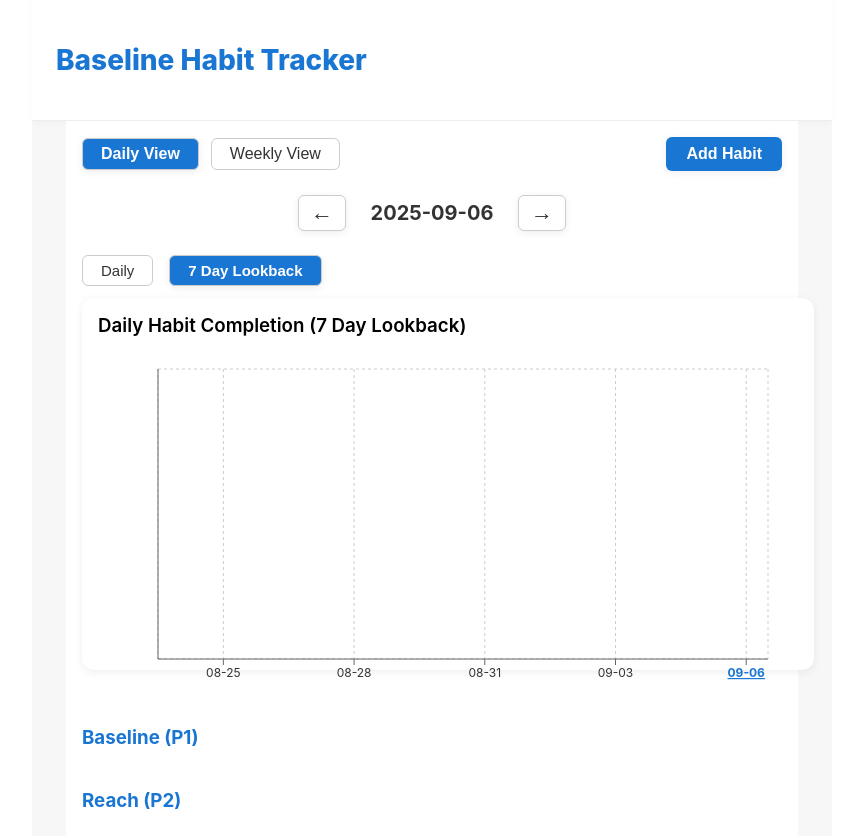
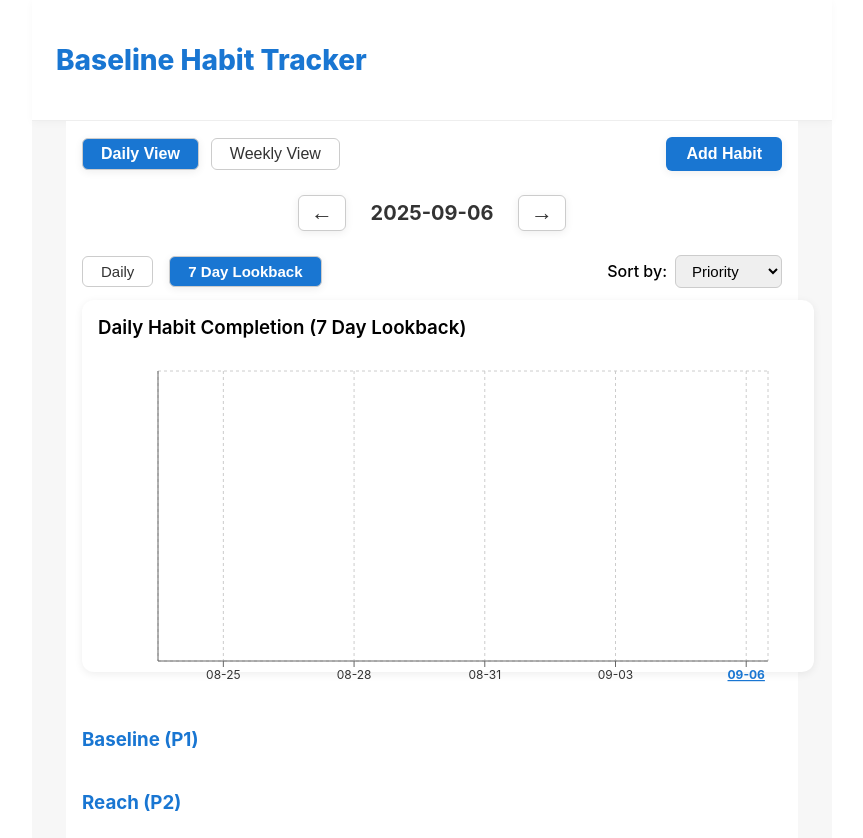
Before and after one commit to jgoodheart13/habit-tracker, a React (Create React App) app: page / in a window 1280 px wide. Shown: the whole page, without its empty margins (208-1071 px from the left). Built offline with nearby package versions, Linux system fonts and the light colour scheme.

Commit message:
Add habit sorting and grouping by tag in DailyView
Introduces a sort mode selector to DailyViewPage, allowing habits to be grouped by priority, category, or time. Refactors HabitForm to use 'label' instead of 'value' for tag objects to support new grouping logic.

```diff
--- a/src/components/HabitForm.js
+++ b/src/components/HabitForm.js
@@ -6,7 +6,7 @@ export default function HabitForm({ onAdd, defaultHabit }) {
   const [tag, setTag] = useState(() =>
     defaultHabit && defaultHabit.tag
       ? defaultHabit.tag
-      : { value: "", type: "category" }
+      : { label: "", type: "category" }
   );
   const isEdit = !!(defaultHabit && defaultHabit.id);
   const [habit, setHabit] = useState(
@@ -32,7 +32,7 @@ export default function HabitForm({ onAdd, defaultHabit }) {
   function handleChange(e) {
     const { name, value } = e.target;
     if (name === "tagValue") {
-      setTag((t) => ({ ...t, value }));
+      setTag((t) => ({ ...t, label: value }));
     } else if (name === "tagType") {
       setTag((t) => ({ ...t, type: value }));
     } else if (name === "type") {
@@ -88,7 +88,7 @@ export default function HabitForm({ onAdd, defaultHabit }) {
           frequency: { daily: true, timesPerWeek: 7 },
         }
       );
-      setTag({ value: "", type: "category" });
+      setTag({ label: "", type: "category" });
     }
   }
 
@@ -156,7 +156,7 @@ export default function HabitForm({ onAdd, defaultHabit }) {
         <div style={{ display: "flex", gap: 8, alignItems: "center" }}>
           <input
             name="tagValue"
-            value={tag.value}
+            value={tag.label}
             onChange={handleChange}
             placeholder="Tag (e.g. Morning, Health)"
             style={{
--- a/src/pages/DailyViewPage.js
+++ b/src/pages/DailyViewPage.js
@@ -16,6 +16,7 @@ import {
 } from "../services/habitService";
 
 export default function DailyViewPage() {
+  const [sortMode, setSortMode] = useState("priority"); // 'priority', 'category', 'time', 'unspecified'
   // Toggle for chart view: 'daily' or 'lookback'
   const [chartView, setChartView] = useState("lookback");
   const [habits, setHabits] = useState([]);
@@ -111,32 +112,74 @@ export default function DailyViewPage() {
 
   // Checklist grouping
   function renderGroupedChecklist() {
+    // Filter out weekly habits for Daily View
+    let filteredHabits = habits.filter((h) => h.frequency && h.frequency.daily);
+    let grouped = [];
+    if (sortMode === "priority") {
+      grouped = [
+        {
+          label: "Baseline (P1)",
+          color: theme.colors.p1,
+          habits: filteredHabits.filter((h) => h.type === "P1"),
+        },
+        {
+          label: "Reach (P2)",
+          color: theme.colors.accent,
+          habits: filteredHabits.filter((h) => h.type === "P2"),
+        },
+      ];
+    } else if (sortMode === "category" || sortMode === "time") {
+      const withTag = filteredHabits.filter(
+        (h) => h.tag && h.tag.type === sortMode && h.tag.label
+      );
+      const tagGroups = {};
+      withTag.forEach((h) => {
+        const tag = h.tag.label;
+        if (!tagGroups[tag]) tagGroups[tag] = [];
+        tagGroups[tag].push(h);
+      });
+      grouped = Object.keys(tagGroups).map((tag) => ({
+        label: tag,
+        color: theme.colors.accent,
+        habits: tagGroups[tag],
+      }));
+      // Unspecified
+      const unspecified = filteredHabits.filter(
+        (h) => !h.tag || !h.tag.label || h.tag.type !== sortMode
+      );
+      if (unspecified.length) {
+        grouped.push({
+          label: "Unspecified",
+          color: theme.colors.incomplete,
+          habits: unspecified,
+        });
+      }
+    } else {
+      // All unspecified
+      grouped = [
+        {
+          label: "Unspecified",
+          color: theme.colors.incomplete,
+          habits: filteredHabits,
+        },
+      ];
+    }
     return (
       <div style={{ display: "flex", flexDirection: "column", gap: 24 }}>
-        <div>
-          <h3 style={{ margin: "8px 0", color: theme.colors.p1 }}>
-            Baseline (P1)
+        {grouped.map((group) => (
+          <div key={group.label}>
+            <h3 style={{ margin: "8px 0", color: group.color }}>
+              {group.label}
             </h3>
             <HabitChecklist
-            habits={baselineHabits}
+              habits={group.habits}
               onComplete={handleComplete}
               onDelete={handleDelete}
               onEdit={handleEditClick}
               date={activeDate}
             />
           </div>
-        <div>
-          <h3 style={{ margin: "8px 0", color: theme.colors.accent }}>
-            Reach (P2)
-          </h3>
-          <HabitChecklist
-            habits={reachHabits}
-            onComplete={handleComplete}
-            onDelete={handleDelete}
-            onEdit={handleEditClick}
-            date={activeDate}
-          />
-        </div>
+        ))}
       </div>
     );
   }
@@ -466,6 +509,26 @@ export default function DailyViewPage() {
             >
               7 Day Lookback
             </button>
+            {/* Sort Button */}
+            <div style={{ marginLeft: "auto" }}>
+              <label style={{ marginRight: 8, fontWeight: 500 }}>
+                Sort by:
+              </label>
+              <select
+                value={sortMode}
+                onChange={(e) => setSortMode(e.target.value)}
+                style={{
+                  padding: "6px 12px",
+                  borderRadius: 6,
+                  border: `1px solid ${theme.colors.border}`,
+                  fontSize: 15,
+                }}
+              >
+                <option value="priority">Priority</option>
+                <option value="category">Category</option>
+                <option value="time">Time</option>
+              </select>
+            </div>
           </div>
           <div style={{ marginTop: 12, marginBottom: 48 }}>
             {chartView === "daily" ? (
```
Lines whose indentation alone changed are shown as unchanged.
